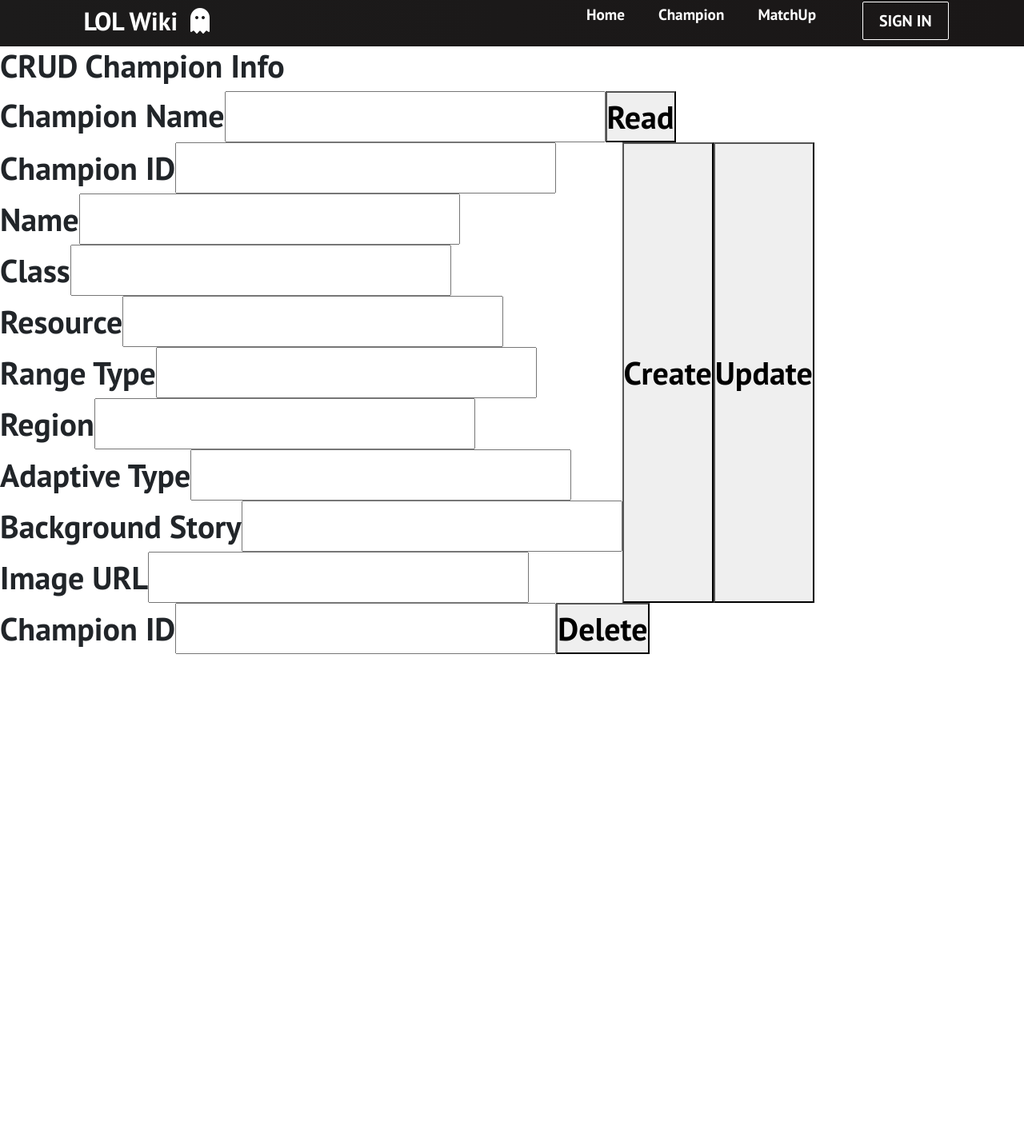
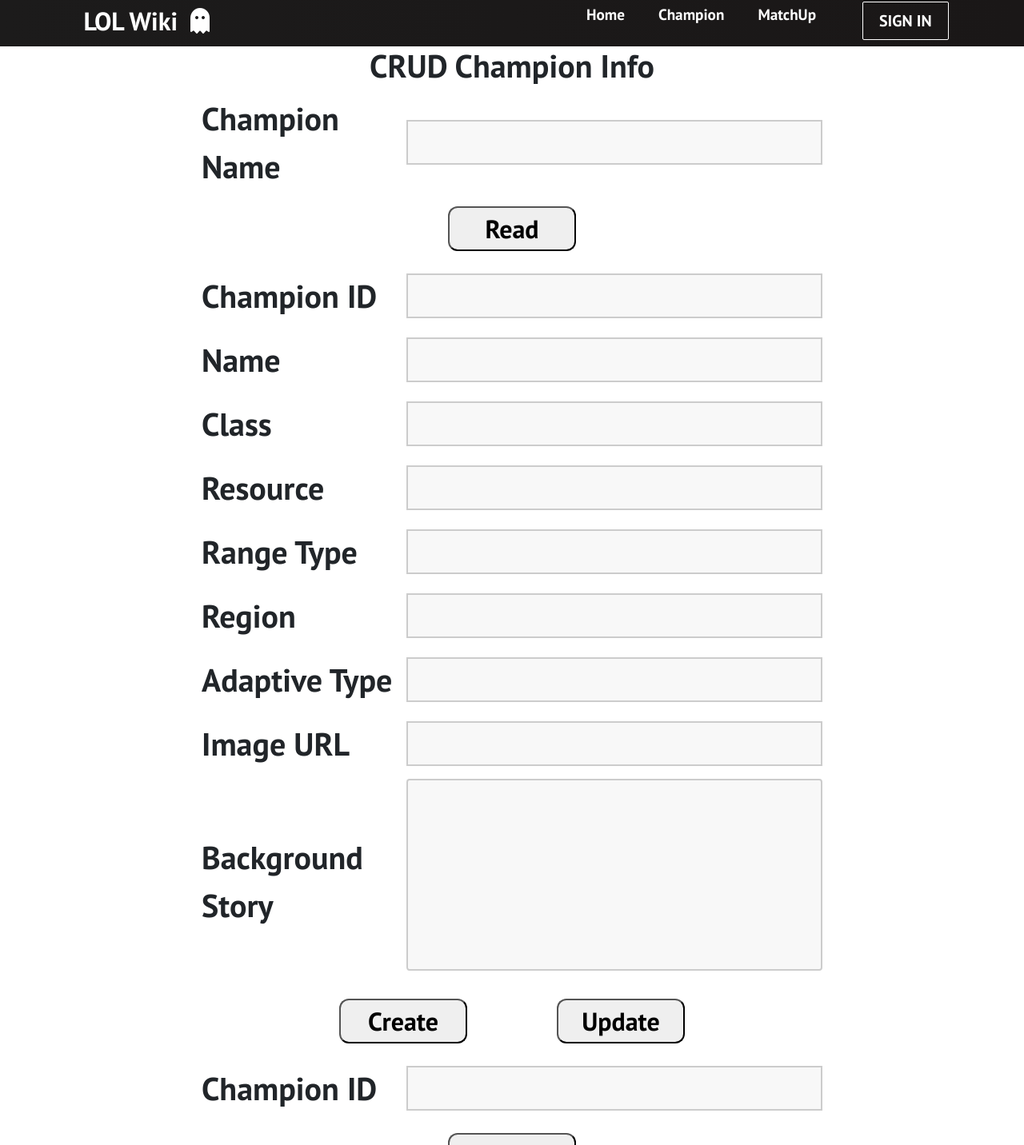
Before and after one commit to wenhao316/LOL-Wiki-FrontEnd, a React (Create React App) app: page /champion in a window 1280 px wide. Shown: the part 22-1454 px from the top of the page at 80% size. Before the commit the page ends 840 px from the top, so only its background shows below. Built offline with nearby package versions, Linux system fonts and the light colour scheme.

Commit message:
edit the style

```diff
--- a/package.json
+++ b/package.json
@@ -7,6 +7,7 @@
     "@testing-library/jest-dom": "^5.14.1",
     "@testing-library/react": "^11.2.7",
     "@testing-library/user-event": "^12.8.3",
+    "axios": "^0.24.0",
     "bootstrap": "^4.0.0-alpha.6",
     "react": "^17.0.2",
     "react-bootstrap": "^0.32.1",
--- a/src/App.css
+++ b/src/App.css
@@ -18,7 +18,7 @@
 
 
 .matchup {
-  background-image: url('images/wallpaper.jpg');
+  /* background-image: url('images/wallpaper.jpg'); */
   background-position: center;
   background-size: cover;
   background-repeat: no-repeat;
--- a/src/components/adv_query/MatchAgainst.js
+++ b/src/components/adv_query/MatchAgainst.js
@@ -1,6 +1,7 @@
 import React from 'react'
 import axios from 'axios';
 import { useState } from 'react';
+import './match.css';
 
 
 function MatchAgainst()
@@ -11,7 +12,7 @@
 
   const handleSearch = () =>
   {
-        let a = 'http://bcfb-206-221-147-133.ngrok.io'
+    let a = 'http://127.0.0.1:5000'
     console.log(data)
     axios
       .get(a + `/matchup/against?Second_Champion_ID=${enteredid}&Position_Name=${position}`)
@@ -38,10 +39,10 @@
 
   //  Set Display Info from Get
   const getDetails = data === null ? null : Object.keys(data).length === 0 ?
-        <div> Champion Match Up Not Found</div>
+    <div className='result'>Champion Match Up Not Found</div>
     :
     (
-            <div>
+      <div className='result'>
         {data.map((tmp) => (
           <div key={tmp.Champion_ID}>
             <div> Name: {tmp.Name}</div>
@@ -58,23 +59,28 @@
   return (
     <div className='champs'>
       <div className='championSearch'>
-                <div>
-                    <div>Champion Position
+        <table className='table-match-against'>
+          <tr className='tr-match-against'>
+            <td className='td-match-against'>Champion Position</td>
+            <td className='td-match-against'>
               <input className='championInput'
                 type="text"
                 value={position}
                 onChange={PositionHandler}
-                        />
-                    </div>
+            /></td>
+          </tr>
 
-                    <div>Champion Id
+          <tr className='tr-match-against'>
+            <td className='td-match-against'>Champion Id</td>
+            <td className='td-match-against'>
               <input className='championInput'
                 type="text"
                 value={enteredid}
                 onChange={IdChangeHandler}
               />
-                    </div>
-                </div>
+            </td>
+          </tr>
+        </table>
         <button onClick={handleSearch} className='searchButton'>Get WinRate</button>
       </div>
       {getDetails}
--- /dev/null
+++ b/src/components/adv_query/match.css
@@ -0,0 +1,36 @@
+.championSearch, .result {
+  justify-content: center;
+  align-items: center;
+  padding-top: 3vmin;
+  text-align: center;
+  flex-direction: column;
+}
+
+.td-match-against, .td-match-recom {
+  width: 38vmin;
+  padding-top: 0.5vmin;
+  padding-bottom: 0.5vmin;
+  text-align: left;
+}
+
+.championInput {
+  width: 65vmin;
+  height: 7vmin;
+  padding: 12px 20px;
+  margin: 8px 0;
+  box-sizing: border-box;
+  background-color: #f8f8f8;
+  border: 2px solid #ccc;
+}
+
+.searchButton {
+  width: 40vmin;
+  height: 8vmin;
+  margin: 2vmin;
+  border-radius: 12px;
+  font-size: xx-large;
+}
+
+.you-need {
+  text-align: center;
+}
--- a/src/components/crud/ChampForm.css
+++ b/src/components/crud/ChampForm.css
@@ -1,7 +1,51 @@
-.champForm {
+.champForm, .champs {
+    justify-content: center;
+    align-items: center;
+    flex-direction: column;
     display: flex;
 }
 
-/* .champForm button {
+.table-champ-form, .buttons-container {
+    margin: auto;
+}
 
-} */
+.td-champ-form {
+    width: 32vmin;
+    padding-top: 0.5vmin;
+    padding-bottom: 0.5vmin;
+    text-align: left;
+}
+
+.text-input {
+    width: 65vmin;
+    height: 7vmin;
+    padding: 12px 20px;
+    margin: 8px 0;
+    box-sizing: border-box;
+    background-color: #f8f8f8;
+    border: 2px solid #ccc;
+}
+
+.textarea-input {
+    text-align: start;
+    width: 65vmin;
+    height: 30vh;
+    padding: 12px 20px;
+    border: 2px solid #ccc;
+    border-radius: 4px;
+    background-color: #f8f8f8;
+    resize: none;
+    white-space: pre-wrap;
+}
+
+
+.button-champ-form {
+    width: 20vmin;
+    height: 7vmin;
+    margin-top: 2vmin;
+    margin-bottom: 2vmin;
+    margin-left: 7vmin;
+    margin-right: 7vmin;
+    border-radius: 12px;
+    font-size: xx-large;
+}
--- a/src/components/crud/CreateChamp.js
+++ b/src/components/crud/CreateChamp.js
@@ -125,64 +125,119 @@
 
     return (
         <div className='champForm'>
-            <div>
-                <div> Champion ID
+            <table className='table-champ-form'>
+                <tr className='tr-champ-form'>
+                    <td className='td-champ-form'>Champion ID</td>
+                    <td className='td-champ-form'>
                         <input
+                            className='text-input'
                             type="text"
                             value={champion_Id}
                             onChange={idChangeHandler}
-                    /></div>
-                <div> Name
+                        />
+                    </td>
+                </tr>
+
+                <tr className='tr-champ-form'>
+                    <td className='td-champ-form'>Name</td>
+                    <td className='td-champ-form'>
                         <input
+                            className='text-input'
                             type="text"
                             value={name}
                             onChange={nameChangeHandler}
-                    /></div>
-                <div> Class
+                        />
+                    </td>
+                </tr>
+
+                <tr className='tr-champ-form'>
+                    <td className='td-champ-form'>Class</td>
+                    <td className='td-champ-form'>
                         <input
+                            className='text-input'
                             type="text"
                             value={champ_Class}
                             onChange={classChangeHandler}
-                    /></div>
-                <div> Resource
+                        />
+                    </td>
+                </tr>
+
+                <tr className='tr-champ-form'>
+                    <td className='td-champ-form'>Resource</td>
+                    <td className='td-champ-form'>
                         <input
+                            className='text-input'
                             type="text"
                             value={resource}
                             onChange={resrouceChangeHandler}
-                    /></div>
-                <div> Range Type
+                        />
+                    </td>
+                </tr>
+
+                <tr className='tr-champ-form'>
+                    <td className='td-champ-form'>Range Type</td>
+                    <td className='td-champ-form'>
                         <input
+                            className='text-input'
                             type="text"
                             value={range_type}
                             onChange={rangeTypeChangeHandler}
-                    /></div>
-                <div> Region
+                        />
+                    </td>
+                </tr>
+
+                <tr className='tr-champ-form'>
+                    <td className='td-champ-form'>Region</td>
+                    <td className='td-champ-form'>
                         <input
+                            className='text-input'
                             type="text"
                             value={region}
                             onChange={regionChangeHandler}
-                    /></div>
-                <div> Adaptive Type
+                        />
+                    </td>
+                </tr>
+
+                <tr className='tr-champ-form'>
+                    <td className='td-champ-form'>Adaptive Type</td>
+                    <td className='td-champ-form'>
                         <input
+                            className='text-input'
                             type="text"
                             value={adaptive_type}
                             onChange={adaptiveTypeChangeHandler}
-                    /></div>
-                <div> Background Story
+                        />
+                    </td>
+                </tr>
+
+                <tr className='tr-champ-form'>
+                    <td className='td-champ-form'>Image URL</td>
+                    <td className='td-champ-form'>
                         <input
+                            className='text-input'
+                            type="text"
+                            value={imageUrl}
+                            onChange={imageUrlChangeHandler}
+                        />
+                    </td>
+                </tr>
+
+                <tr className='tr-champ-form'>
+                    <td className='td-champ-form'>Background Story</td>
+                    <td className='td-champ-form'>
+                        <textarea
+                            className='textarea-input'
                             type="text"
                             value={backgroun_Story}
                             onChange={storyChangeHandler}
-                    /></div>
-                <div> Image URL
-                    <input
-                        type="text"
-                        value={imageUrl}
-                        onChange={imageUrlChangeHandler}
-                    /></div>
+                        />
+                    </td>
+                </tr>
+            </table>
+            <div className='buttons-container'>
+                <button className='button-champ-form' onClick={handleCreateClick}>Create</button>
+                <button className='button-champ-form' onClick={handlePutClick}>Update</button>
             </div>
-            <button onClick={handleCreateClick}>Create</button>
-            <button onClick={handlePutClick}>Update</button>
         </div>
 
     )
--- a/src/components/crud/DeleteChamp.js
+++ b/src/components/crud/DeleteChamp.js
@@ -30,13 +30,21 @@
     };
 
     return (
-        <div> Champion ID
-            <input className='championInput'
-                type="text"
-                value={enteredName}
-                onChange={NameChangeHandler}
-            />
-            <button onClick={handleDelete} >Delete</button>
+        <div className='champs'>
+            <table className='table-champ-form'>
+                <tr className='tr-champ-form'>
+                    <td className='td-champ-form'>Champion ID</td>
+                    <td className='td-champ-form'>
+                        <input
+                            className='text-input'
+                            type="text"
+                            value={enteredName}
+                            onChange={NameChangeHandler}
+                        />
+                    </td>
+                </tr>
+            </table>
+            <button className='button-champ-form' onClick={handleDelete} >Delete</button>
         </div>
     )
 }
--- a/src/components/crud/ReadChamp.js
+++ b/src/components/crud/ReadChamp.js
@@ -60,14 +60,20 @@
 
     return (
         <div className='champs'>
-            <div className='championSearch'> Champion Name
-                <input className='championInput'
-                    type="text"
-                    value={enteredName}
-                    onChange={NameChangeHandler}
-                />
-                <button onClick={handleSearch} className='searchButton'>Read</button>
-            </div>
+            <table className='table-champ-form'>
+                <tr className='tr-champ-form'>
+                    <td className='td-champ-form'>Champion Name</td>
+                    <td className='td-champ-form'>
+                        <input
+                            className='text-input'
+                            type="text"
+                            value={enteredName}
+                            onChange={NameChangeHandler}
+                        />
+                    </td>
+                </tr>
+            </table>
+            <button className='button-champ-form' onClick={handleSearch}>Read</button>
             {getDetails}
         </div>
     )
```
Also changed, not shown: src/components/adv_query/MatchRecom.js (+36 -17 lines), 1 other file (tests, documents, lock files or other folders). Lines whose indentation alone changed are shown as unchanged.
